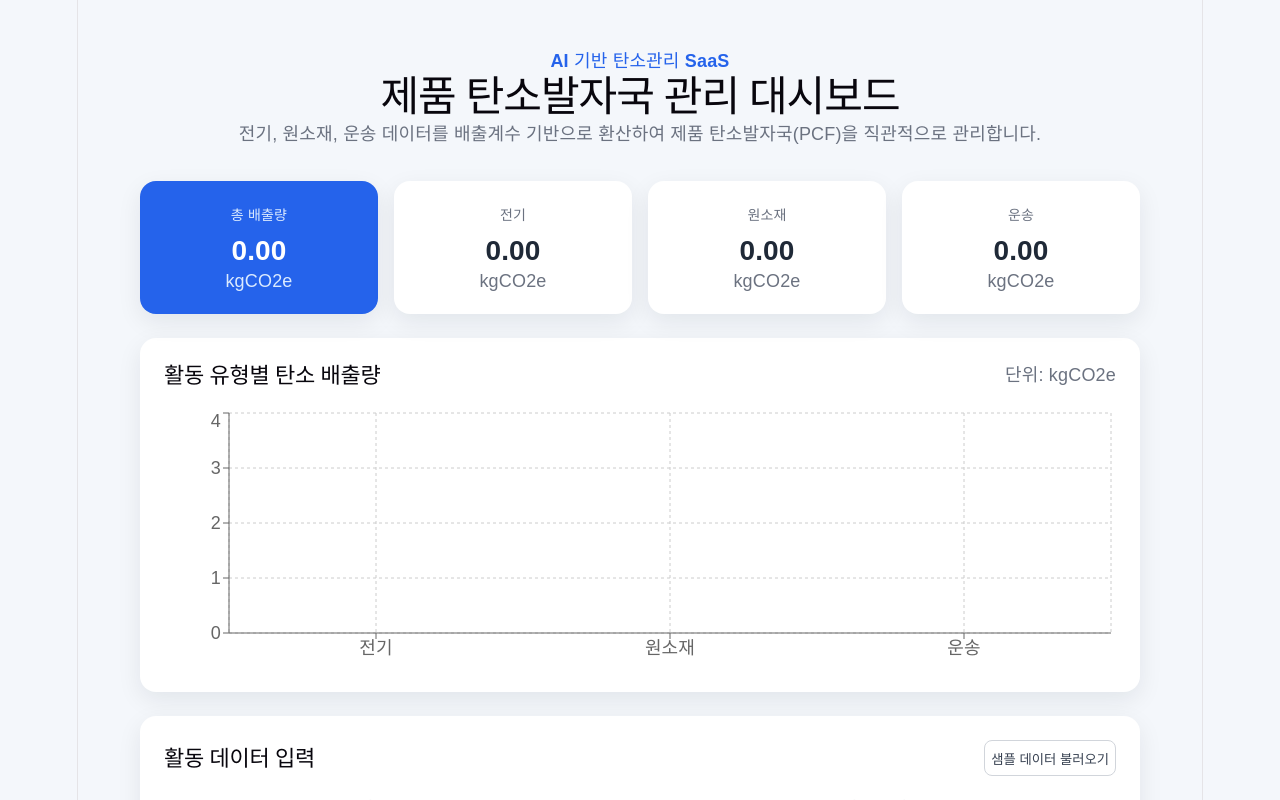
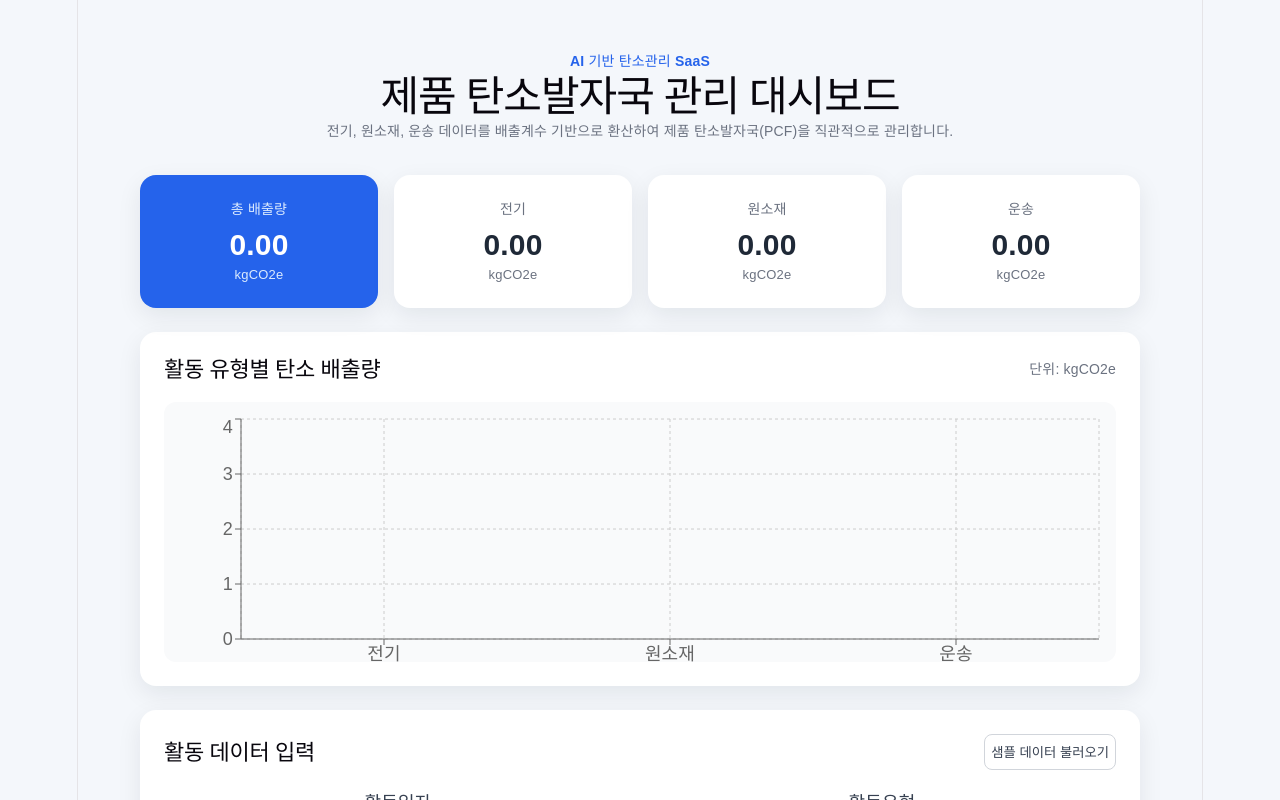
Before and after one commit to woo9451/carbon-pcf-app, a React (Vite) app: page / in a window 1280 px wide. Shown: the top 800 px of the page. Built offline with nearby package versions, Linux system fonts and the light colour scheme.

Commit message:
style: 타이포그래피 및 테이블 가독성 개선

```diff
--- a/src/App.css
+++ b/src/App.css
@@ -21,23 +21,27 @@ button {
 .header {
   max-width: 1000px;
   margin: 0 auto 32px;
+  text-align: center;
 }
 
 .eyebrow {
   margin: 0 0 8px;
   color: #2563eb;
+  font-size: 14px;
   font-weight: 700;
 }
 
 .header h1 {
   margin: 0;
   font-size: 42px;
+  font-weight: 700;
   letter-spacing: -1px;
 }
 
 .description {
   margin-top: 12px;
   color: #6b7280;
+  font-size: 14px;
   line-height: 1.6;
 }
 
@@ -53,23 +57,27 @@ button {
   background: white;
   border-radius: 16px;
   padding: 20px;
+  text-align: center;
   box-shadow: 0 8px 24px rgba(15, 23, 42, 0.08);
 }
 
 .summary-card span {
   color: #6b7280;
   font-size: 14px;
+  font-weight: 600;
 }
 
 .summary-card strong {
   display: block;
   margin-top: 10px;
-  font-size: 28px;
+  font-size: 30px;
+  font-weight: 700;
 }
 
 .summary-card p {
   margin: 4px 0 0;
   color: #6b7280;
+  font-size: 13px;
 }
 
 .summary-card.total {
@@ -107,11 +115,13 @@ button {
 .panel-title h2 {
   margin: 0;
   font-size: 22px;
+  font-weight: 700;
 }
 
 .panel-title p {
   margin: 0;
   color: #6b7280;
+  font-size: 14px;
 }
 
 .form-grid {
@@ -165,6 +175,10 @@ select {
   font-weight: 700;
 }
 
+.primary-button:hover {
+  opacity: 0.9;
+}
+
 .secondary-button {
   height: 36px;
   border: 1px solid #d1d5db;
@@ -172,6 +186,10 @@ select {
   background: white;
   color: #374151;
   font-weight: 600;
+}
+
+.secondary-button:hover {
+  background: #f9fafb;
 }
 
 .error-message {
@@ -217,7 +235,18 @@ th {
   background: #f9fafb;
   color: #374151;
   font-size: 14px;
+  font-weight: 700;
   text-align: center;
+}
+
+td:nth-child(4),
+td:nth-child(5),
+td:nth-child(6) {
+  text-align: center;
+}
+
+table tbody tr:hover {
+  background-color: #f9fafb;
 }
 
 .badge {
@@ -229,8 +258,8 @@ th {
 }
 
 .badge.electricity {
-  background: #dbeafe;
-  color: #1d4ed8;
+  background: #ede9fe;
+  color: #6d28d9;
 }
 
 .badge.material {
@@ -252,6 +281,23 @@ th {
   font-weight: 700;
 }
 
+.delete-button:hover {
+  background: #fecaca;
+}
+
+.chart-panel {
+  max-width: 1000px;
+  margin: 0 auto 24px;
+}
+
+.chart-box {
+  width: 100%;
+  height: 260px;
+  background: #f9fafb;
+  border-radius: 12px;
+  padding: 12px;
+}
+
 @media (max-width: 768px) {
   .summary-grid,
   .form-grid {
@@ -267,13 +313,3 @@ th {
     flex-direction: column;
   }
 }
-
-.chart-panel {
-  max-width: 1000px;
-  margin: 0 auto 24px;
-}
-
-.chart-box {
-  width: 100%;
-  height: 260px;
-}
```
